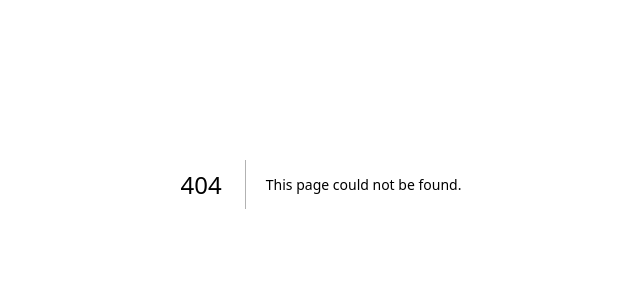
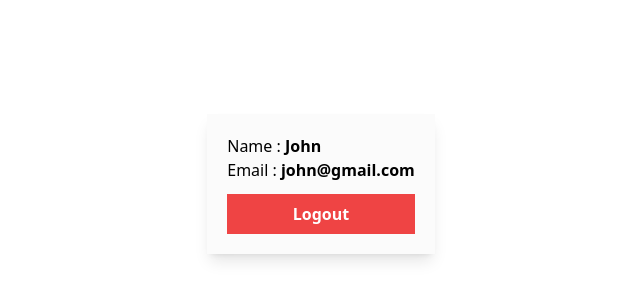
Before and after one commit to Rajnandini3847/Authentication, a Next.js app: page /dashboard in a window 1280 px wide. Before the commit this address had no page. Shown: the part 216-516 px from the top of the page, without its empty margins (319-959 px from the left). Built offline with nearby package versions, Linux system fonts and the light colour scheme.

Commit message:
Created dashboard

```diff
--- /dev/null
+++ b/src/app/dashboard/page.jsx
@@ -0,0 +1,5 @@
+import UserInfo from "@/components/UserInfo";
+
+export default function dashboard () {
+    return <UserInfo/>
+}
--- a/src/app/register/page.jsx
+++ b/src/app/register/page.jsx
@@ -1,21 +1,5 @@
-import Link from "next/link";
+import RegisterForm from "@/components/RegisterForm"
 
 export default function Register (){
-    return (
-        <div className="grid place-content-center h-screen">
-            <div className="shadow-lg p-5 rounded-lg border-t-4 border-green-400">
-                <h1 className="text-lg font-bold my-4">Sign Up</h1>
-                <form className="flex flex-col gap-3">
-                    <input type="text" placeholder="Full name"></input>
-                    <input type="text" placeholder="Email"></input>
-                    <input type="Password" placeholder="Password"></input>
-                    <button className="bg-green-600 cursor-pointer text-white py-2 px-6">Register</button>
-                    <div className="bg-red-700 w-fit text-white text-sm py-1 px-3 mt-3 rounded-md">
-                        Error Message
-                    </div>
-                    <Link className="text-right text-sm mt-3" href={'/'}>Already have an account <span className="underline">Login</span></Link>
-                </form>
-            </div>
-        </div>
-    )
+    return <RegisterForm />
 }
--- /dev/null
+++ b/src/components/RegisterForm.jsx
@@ -0,0 +1,20 @@
+import Link from "next/link";
+export default function RegisterForm (){
+    return (
+        <div className="grid place-content-center h-screen">
+            <div className="shadow-lg p-5 rounded-lg border-t-4 border-green-400">
+                <h1 className="text-lg font-bold my-4">Sign Up</h1>
+                <form className="flex flex-col gap-3">
+                    <input type="text" placeholder="Full name"></input>
+                    <input type="text" placeholder="Email"></input>
+                    <input type="Password" placeholder="Password"></input>
+                    <button className="bg-green-600 cursor-pointer text-white py-2 px-6">Register</button>
+                    <div className="bg-red-700 w-fit text-white text-sm py-1 px-3 mt-3 rounded-md">
+                        Error Message
+                    </div>
+                    <Link className="text-right text-sm mt-3" href={'/'}>Already have an account <span className="underline">Login</span></Link>
+                </form>
+            </div>
+        </div>
+    )
+}
--- /dev/null
+++ b/src/components/UserInfo.jsx
@@ -0,0 +1,15 @@
+export default function UserInfo () {
+    return (
+        <div className="h-screen grid place-items-center">
+            <div className="shadow-lg p-5 flex flex-col bg-zinc-300/10">
+               <div>
+                Name : <span className="font-bold">John</span>
+               </div>
+               <div>
+                Email : <span className="font-bold">john@gmail.com</span>
+               </div>
+               <button className="py-2 px-6 bg-red-500 font-bold text-white mt-3">Logout</button>
+            </div>
+        </div>
+    )
+}
```
